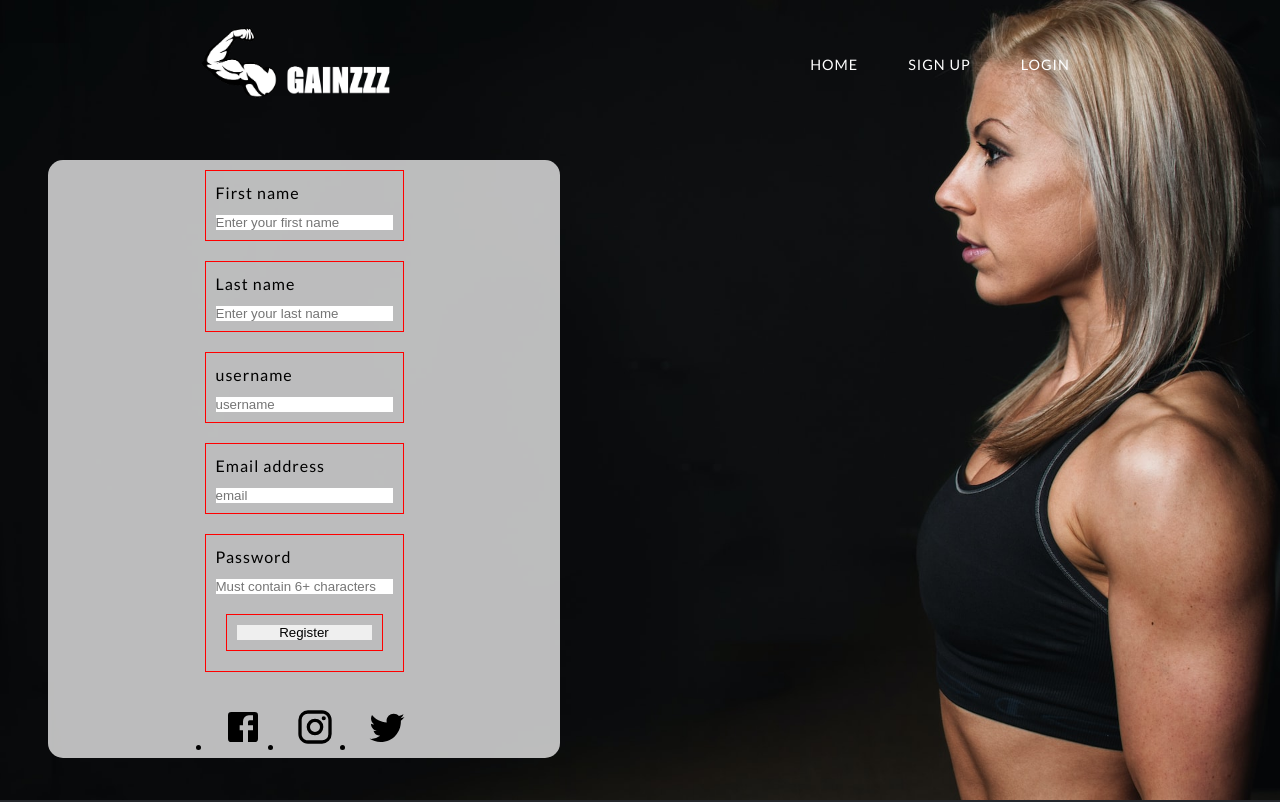
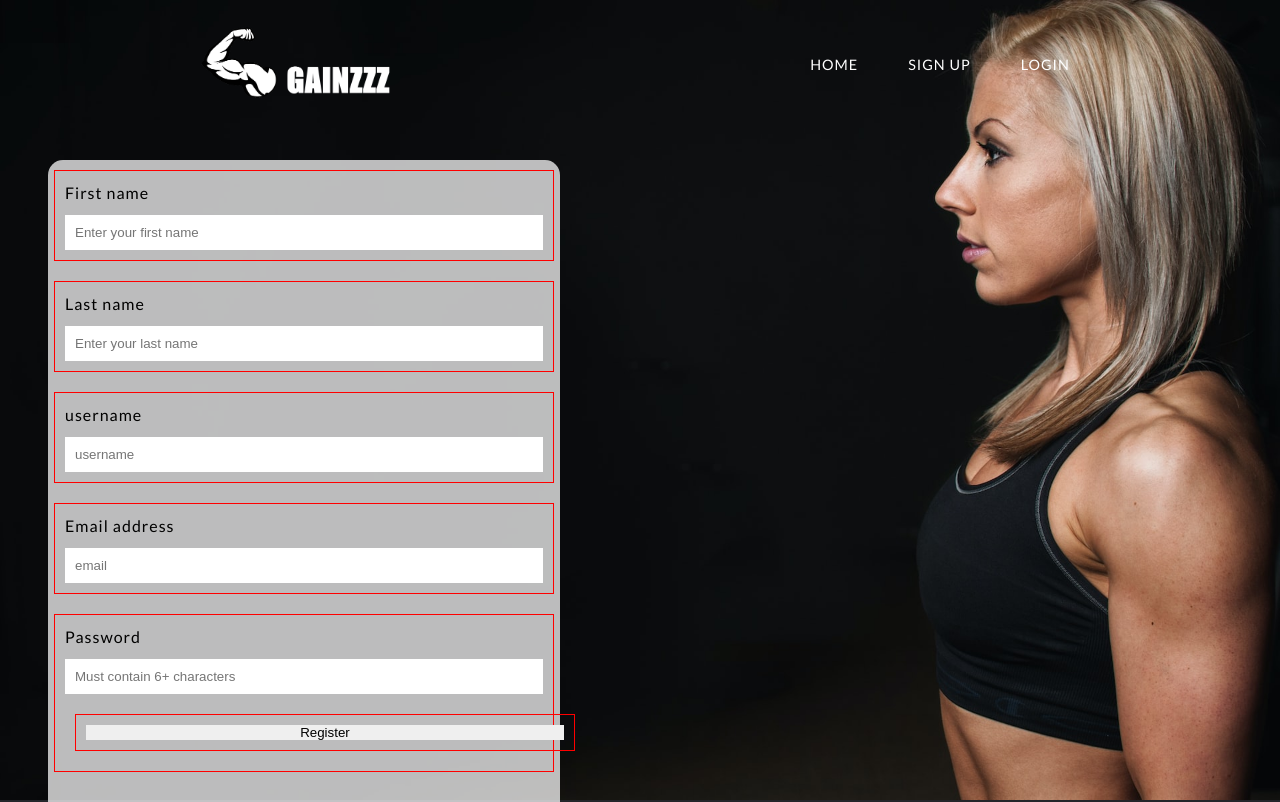
Before and after one commit to jasonian5000/GAINZZZ, a React (Create React App) app in the folder client/: page /sign_up in a window 1280 px wide. Shown: the top 802 px of the page. Built offline with nearby package versions, Linux system fonts and the light colour scheme.

Commit message:
sign up page css update

```diff
--- a/client/src/Components/SignUp/SignUpPage.jsx
+++ b/client/src/Components/SignUp/SignUpPage.jsx
@@ -16,6 +16,7 @@ const SignUpPage = () => {
                           First name
                       </label>
                       <input
+                          className="firstNameInput"
                           name="firstName"
                           type="text"
                           placeholder="Enter your first name"
@@ -24,6 +25,7 @@ const SignUpPage = () => {
                   <div className="lastNameContainer">
                       <label htmlFor="lastName">Last name</label>
                       <input
+                          className="lastNameInput"
                           name="lastName"
                           type="text"
                           placeholder="Enter your last name"
@@ -34,6 +36,7 @@ const SignUpPage = () => {
                           username
                       </label>
                       <input
+                      className="usernameInput"
                           name="username"
                           type="text"
                           placeholder="username"
@@ -41,11 +44,14 @@ const SignUpPage = () => {
                   </div>
                   <div className="emailContainer">
                       <label>Email address</label>
-                      <input name="email" type="email" placeholder="email" />
+                      <input
+                      className="emailInput"
+                      name="email" type="email" placeholder="email" />
                   </div>
                   <div className="passwordContainer">
                       <label htmlFor="password">Password</label>
                       <input
+                      className="passwordInput"
                           name="password"
                           type="password"
                           placeholder="Must contain 6+ characters"
--- a/client/src/css/signUpForm.css
+++ b/client/src/css/signUpForm.css
@@ -34,8 +34,29 @@
     letter-spacing: 1px;
     box-shadow: inset 0 0 0 0 #131414;
     transition: .5s;
+    width: 500px;
+}
+.firstNameInput{
+    padding: 10px;
 }
 
+.lastNameInput{
+    padding: 10px;
+}
+
+.usernameInput{
+    padding: 10px;
+
+}
+
+.emailInput{
+    padding: 10px;
+}
+
+
+.passwordInput{
+    padding: 10px;
+}
 
 
 
```
Lines whose indentation alone changed are shown as unchanged.
